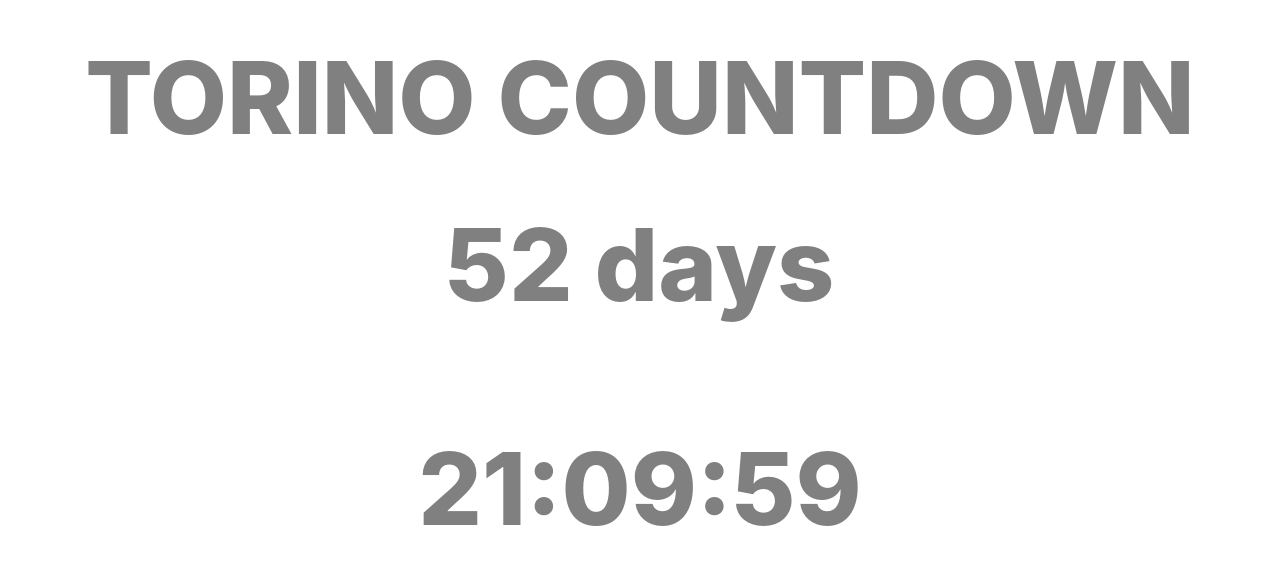
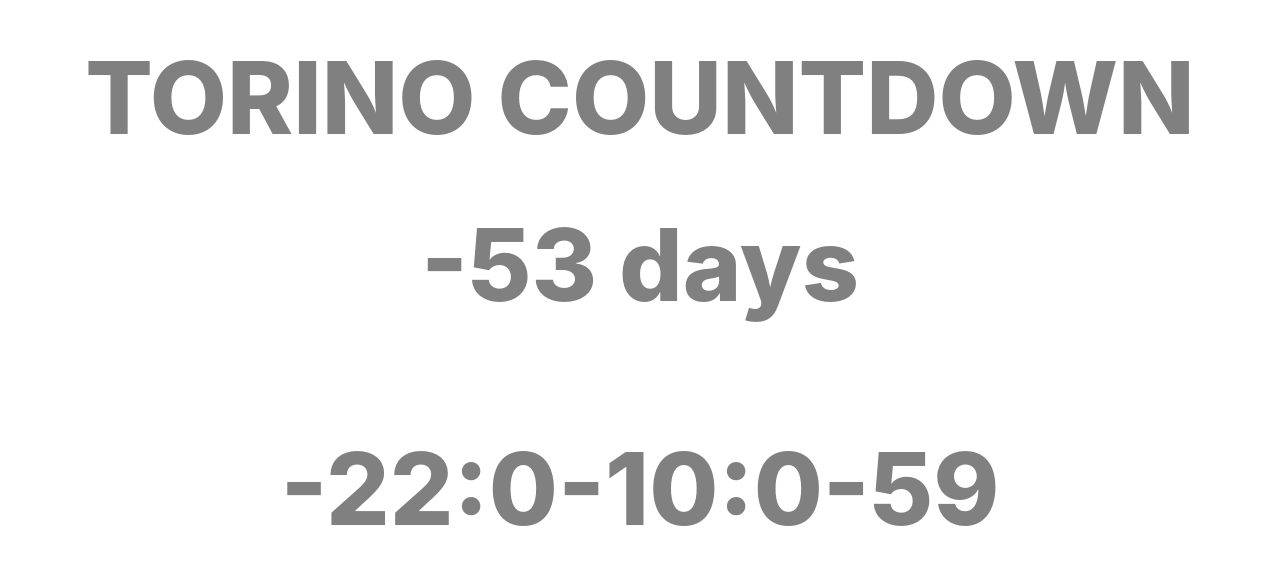
Before and after one commit to pabloramoss/vite-project, a React (Vite) app: page / in a window 1280 px wide. Shown: the part 112-676 px from the top of the page. Built offline with nearby package versions, Linux system fonts and the light colour scheme.

Commit message:
feat: now countdown is counting days from finish date

```diff
--- a/src/components/Countdown.tsx
+++ b/src/components/Countdown.tsx
@@ -16,12 +16,7 @@ const CountdownTimer: React.FC<Props> = ({ targetDate }) => {
   useEffect(() => {
     const intervalId = setInterval(() => {
       const currentDate = new Date();
-      const timeDifference: number = +targetDate - +currentDate
-
-      if (timeDifference < 0) {
-        clearInterval(intervalId);
-        return;
-      }
+      const timeDifference: number = +currentDate - +targetDate;
 
       const days = Math.floor(timeDifference / (1000 * 60 * 60 * 24));
       const hours = Math.floor(
```
